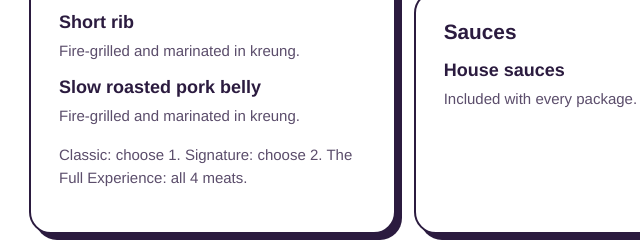
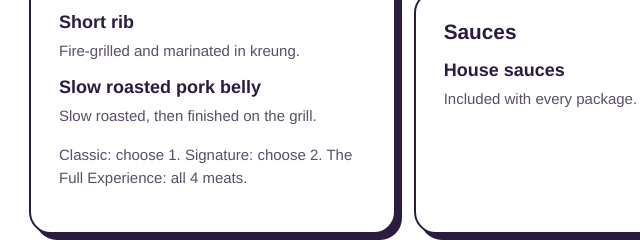
Before and after one commit to kreungkitchen-oss/Kreung-Site, an Astro site: page /catering/menu in a window 1280 px wide. Shown: the part 1849-2091 px from the top of the page, 43-683 px from the left. Built offline with nearby package versions, Linux system fonts and the light colour scheme; Astro itself is replaced by a stand-in of ours; a web font is replaced by a local one.

Commit message:
Show the pork belly note on the visible menu too
Co-Authored-By: Claude Opus 5.5 <noreply@anthropic.com>
Claude-Session: https://claude.ai/code/session_01N8bA3G3uEKXFNqdzMniMdK

```diff
--- a/src/pages/catering/menu.astro
+++ b/src/pages/catering/menu.astro
@@ -84,7 +84,7 @@ const crumbs = [
           <h3>Proteins</h3>
           <ul class="mlist">
             {cateringMenu.proteins.map((p) => (
-              <li><b>{p.name}</b>{p.vegan ? <span class="vg">Vegan</span> : <span class="md">{meatNote}</span>}</li>
+              <li><b>{p.name}</b>{p.vegan ? <span class="vg">Vegan</span> : <span class="md">{('note' in p && p.note) || meatNote}</span>}</li>
             ))}
           </ul>
           <p class="note">Classic: choose 1. Signature: choose 2. The Full Experience: all 4 meats.</p>
```
